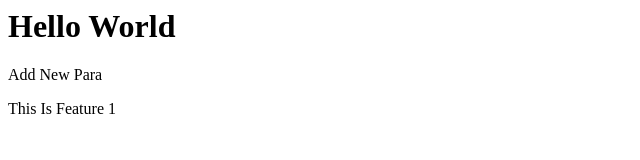
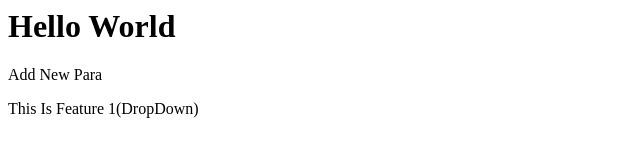
Before and after one commit to MenakshiShendge/git_repo, a plain HTML site: page index.html in a window 1280 px wide. Shown: the whole page, without its empty margins (0-640 px from the left). Drawn offline with Linux system fonts and the light colour scheme.

Commit message:
add dropdown

```diff
--- a/index.html
+++ b/index.html
@@ -1,3 +1,3 @@
 <h1>Hello World</h1>
 <p>Add New Para</p>
-<p>This Is Feature 1</p>
+<p>This Is Feature 1(DropDown)</p>
```
